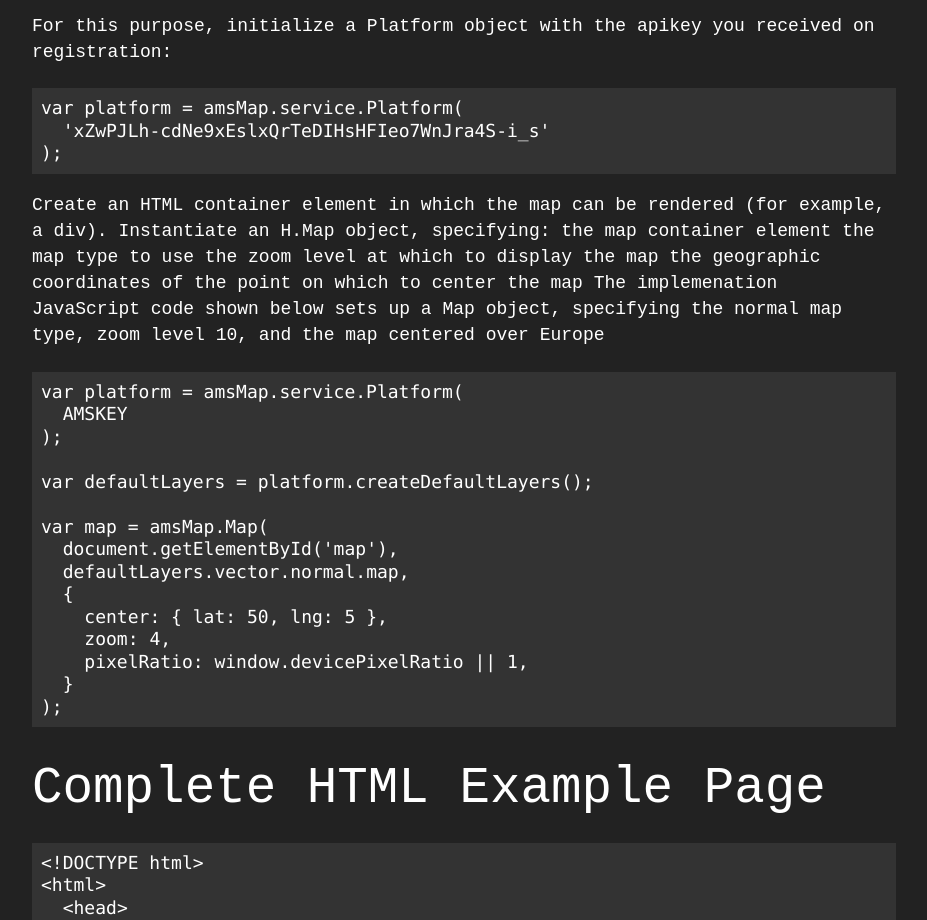
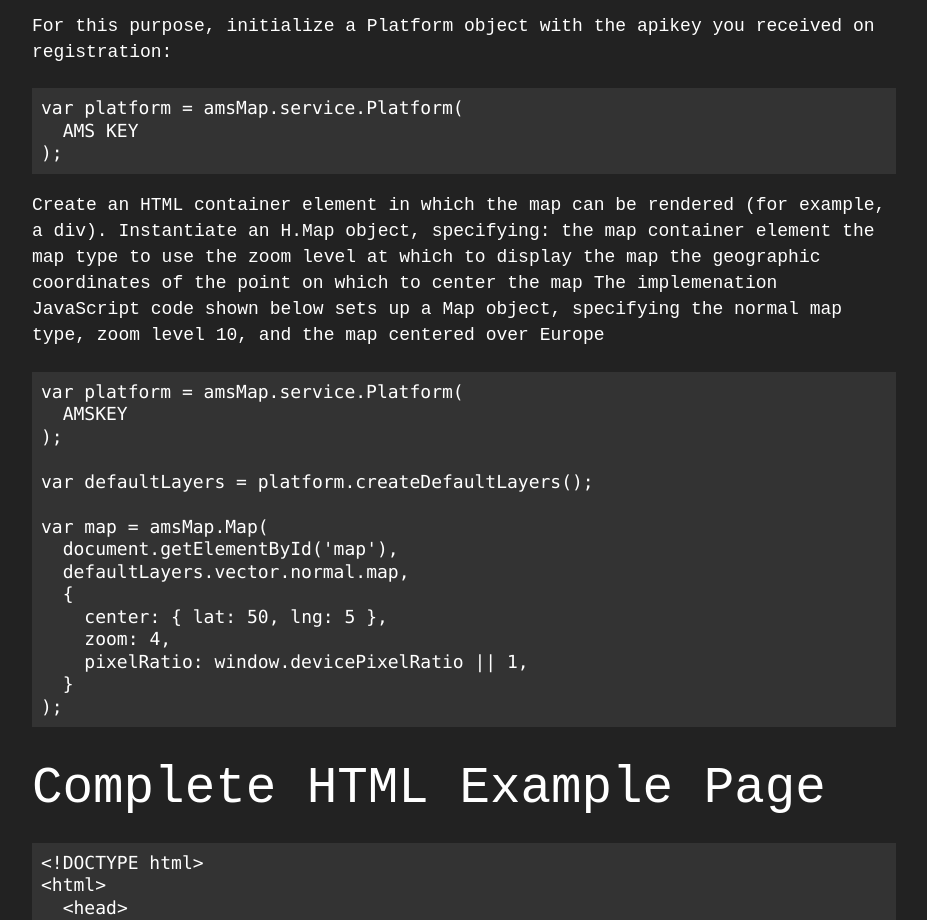
Before and after one commit to sauood-ahoy/ams-map-sdk-quick-starter, a plain HTML site: page index.html in a window 1280 px wide. Shown: the part 1600-2520 px from the top of the page, without its empty margins (176-1103 px from the left). Drawn offline with Linux system fonts and the light colour scheme.

Commit message:
Add files via upload

```diff
--- a/index.html
+++ b/index.html
@@ -235,7 +235,7 @@ blockquote {
 </code></pre><p>An essential part of creating a working application with the AMS Maps API JavaScript is to establish communication with the back-end services provided by AMS REST APIs. In our scenario, the back-end services process requests for the map data and delivers it to the application for display.</p>
 <p>For this purpose, initialize a Platform object with the apikey you received on registration:</p>
 <pre><code><span class="hljs-keyword">var</span> <span class="hljs-keyword">platform</span> = amsMap.service.<span class="hljs-keyword">Platform</span>(
-  <span class="hljs-string">'xZwPJLh-cdNe9xEslxQrTeDIHsHFIeo7WnJra4S-i_s'</span>
+  <span class="hljs-string">AMS KEY</span>
 );
 </code></pre><p>Create an HTML container element in which the map can be rendered (for example, a div).
 Instantiate an H.Map object, specifying:
```
